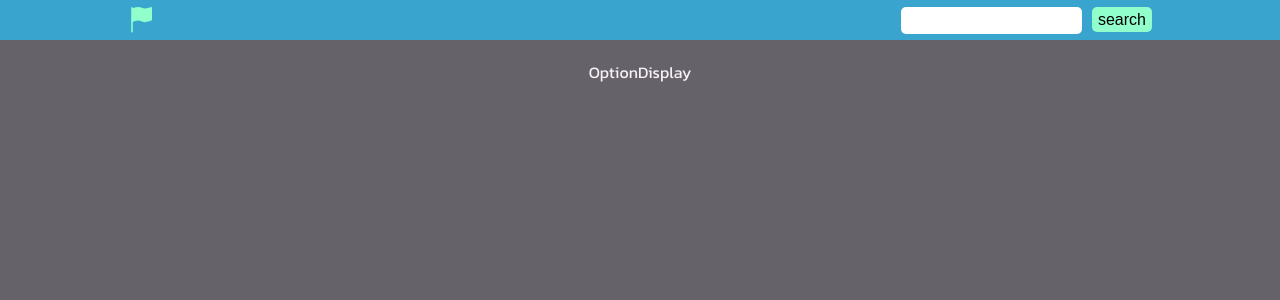
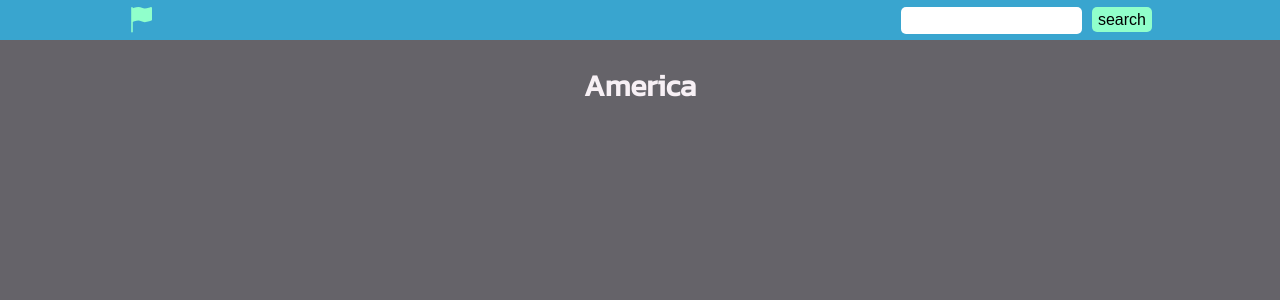
Before and after one commit to Mjthunder88/unit-project-5-react-, a React (Create React App) app: page / in a window 1280 px wide. Shown: the top 300 px of the page. Built offline with nearby package versions, Linux system fonts and the light colour scheme.

Commit message:
finished part 3 of country app. Added global state to display for users when they search.

```diff
--- a/src/App.js
+++ b/src/App.js
@@ -9,7 +9,7 @@ import { useSelector } from "react-redux";
 function App() {
 
     const potentials = useSelector(selectPotentials)
-    console.log(potentials)
+    // console.log(potentials)
 
     return (
         <div className="App font-link">
--- a/src/Components/Header.js
+++ b/src/Components/Header.js
@@ -2,7 +2,13 @@ import axios from "axios";
 import React, { useState } from "react";
 import { BsFillFlagFill } from "react-icons/bs";
 
+import { useDispatch } from "react-redux";
+import { deletePotentialCountries, setPotentialCountries } from "../redux/slices/potentialCountriesSlice";
+
 const Header = () => {
+
+    const dispatch = useDispatch()
+
     const [input, setInput] = useState();
     return (
         <div className="header">
@@ -25,6 +31,8 @@ const Header = () => {
                             .get(`https://restcountries.com/v3.1/name/${input}`)
                             .then((res) => {
                                 console.log(res.data);
+                                dispatch(deletePotentialCountries())
+                                dispatch(setPotentialCountries(res.data))
                             })
                             .catch((err) => {
                                 alert(
--- a/src/Components/OptionDisplay.js
+++ b/src/Components/OptionDisplay.js
@@ -1,7 +1,23 @@
 import React from "react";
 
+import { useSelector } from "react-redux";
+import { selectPotentials } from "../redux/slices/potentialCountriesSlice";
+
 const OptionDisplay = () => {
-    return <div className="stack">OptionDisplay</div>;
+  const currentPotentials = useSelector(selectPotentials);
+  console.log(currentPotentials, "logged in option display");
+
+  return (
+    <div className="stack">
+      {currentPotentials.map((country) => {
+        return (
+          <h2 key={country.name.official} className="country-option">
+            {country.name.common}
+          </h2>
+        );
+      })}
+    </div>
+  );
 };
 
 export default OptionDisplay;
```
